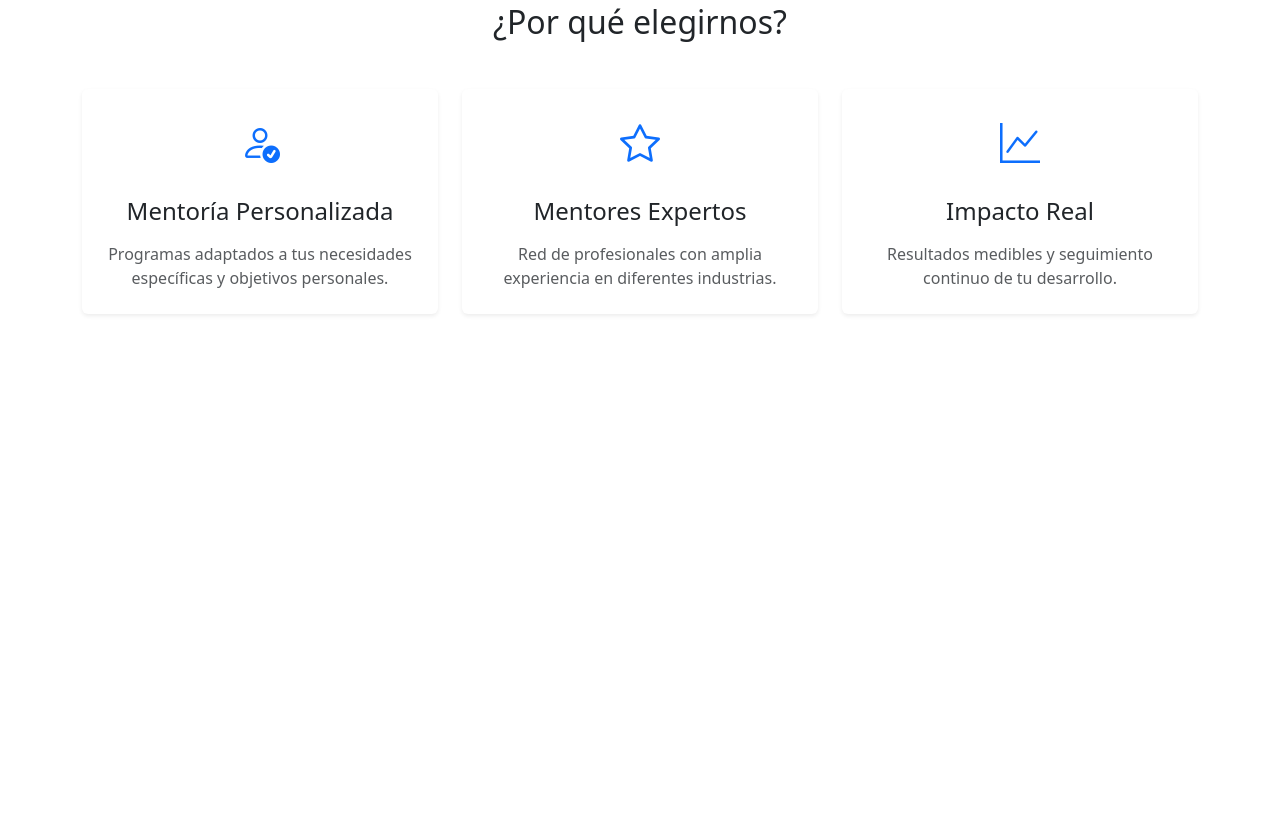
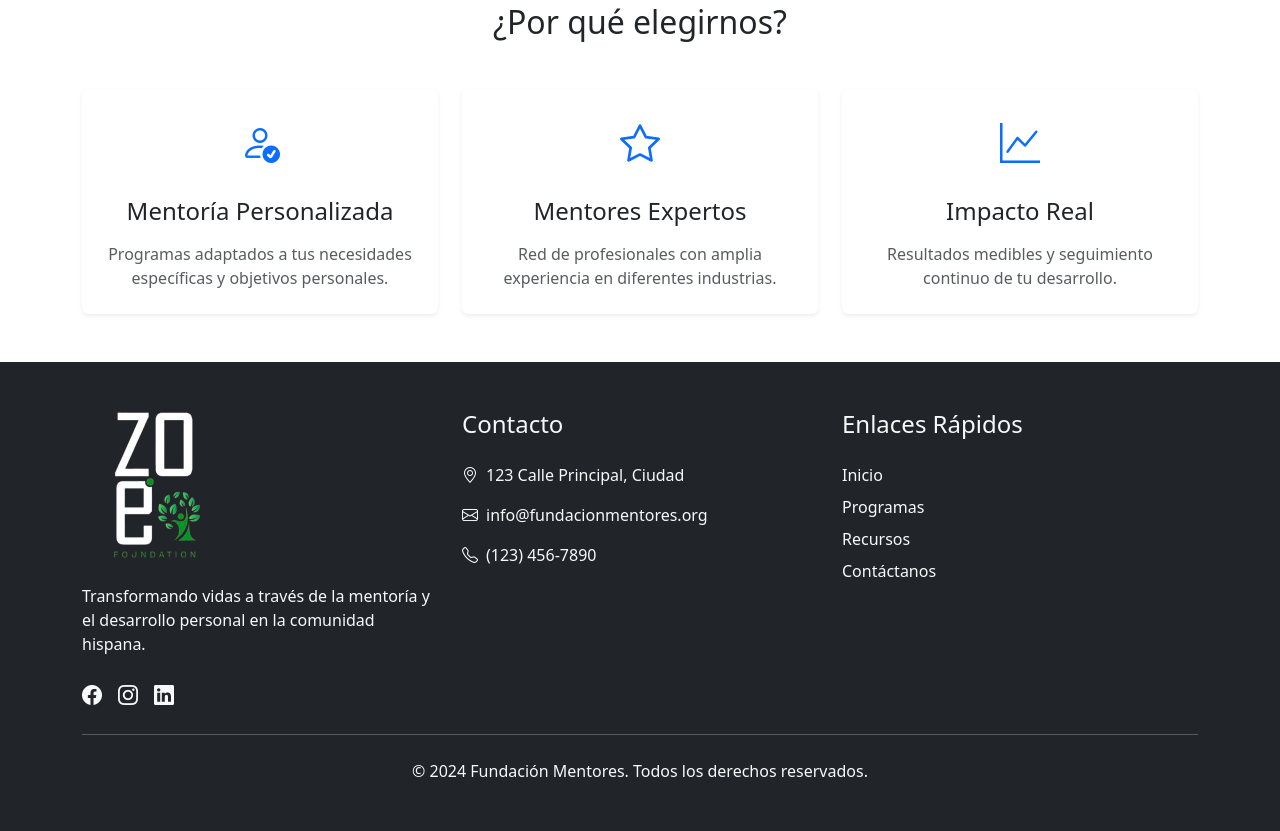
Before and after one commit to Sebas4220/zoe, a plain HTML site: page index.html in a window 1280 px wide. Shown: the part 3084-3915 px from the top of the page. Before the commit the page ends 3446 px from the top, so only its background shows below. Drawn offline with nearby package versions, Linux system fonts and the light colour scheme.

Commit message:
Add files via upload

```diff
--- a/index.html
+++ b/index.html
@@ -273,9 +273,50 @@
         </div>
     </section>
 
+
+    <!-- Footer -->
+    <footer class="bg-dark text-light py-5">
+        <div class="container">
+            <div class="row g-4">
+                <div class="col-lg-4 mb-4 mb-lg-0">
+                    <img src="./image-removebg-preview (83).png" alt="Zoe Logo" width="150" class="mb-4">
+                    <p class="mb-4">Transformando vidas a través de la mentoría y el desarrollo personal en la comunidad hispana.</p>
+                    <div class="d-flex gap-3">
+                        <a href="#" class="text-light"><i class="bi bi-facebook fs-5"></i></a>
+                        <a href="#" class="text-light"><i class="bi bi-instagram fs-5"></i></a>
+                        <a href="#" class="text-light"><i class="bi bi-linkedin fs-5"></i></a>
+                    </div>
+                </div>
+                <div class="col-lg-4 mb-4 mb-lg-0">
+                    <h4 class="mb-4">Contacto</h4>
+                    <ul class="list-unstyled">
+                        <li class="mb-3"><i class="bi bi-geo-alt me-2"></i>123 Calle Principal, Ciudad</li>
+                        <li class="mb-3"><i class="bi bi-envelope me-2"></i>info@fundacionmentores.org</li>
+                        <li class="mb-3"><i class="bi bi-telephone me-2"></i>(123) 456-7890</li>
+                    </ul>
+                </div>
+                <div class="col-lg-4">
+                    <h4 class="mb-4">Enlaces Rápidos</h4>
+                    <ul class="list-unstyled">
+                        <li class="mb-2"><a href="#" class="text-light text-decoration-none">Inicio</a></li>
+                        <li class="mb-2"><a href="#" class="text-light text-decoration-none">Programas</a></li>
+                        <li class="mb-2"><a href="#" class="text-light text-decoration-none">Recursos</a></li>
+                        <li class="mb-2"><a href="#" class="text-light text-decoration-none">Contáctanos</a></li>
+                    </ul>
+                </div>
+            </div>
+            <hr class="my-4">
+            <div class="text-center">
+                <p class="mb-0">&copy; 2024 Fundación Mentores. Todos los derechos reservados.</p>
+            </div>
+        </div>
+    </footer>
+
+
     <!-- Bootstrap Icons -->
     <link rel="stylesheet" href="https://cdn.jsdelivr.net/npm/bootstrap-icons@1.11.0/font/bootstrap-icons.css">
     <!-- Bootstrap JS -->
     <script src="https://cdn.jsdelivr.net/npm/bootstrap@5.3.0/dist/js/bootstrap.bundle.min.js"></script>
+
 </body>
 </html>
```
